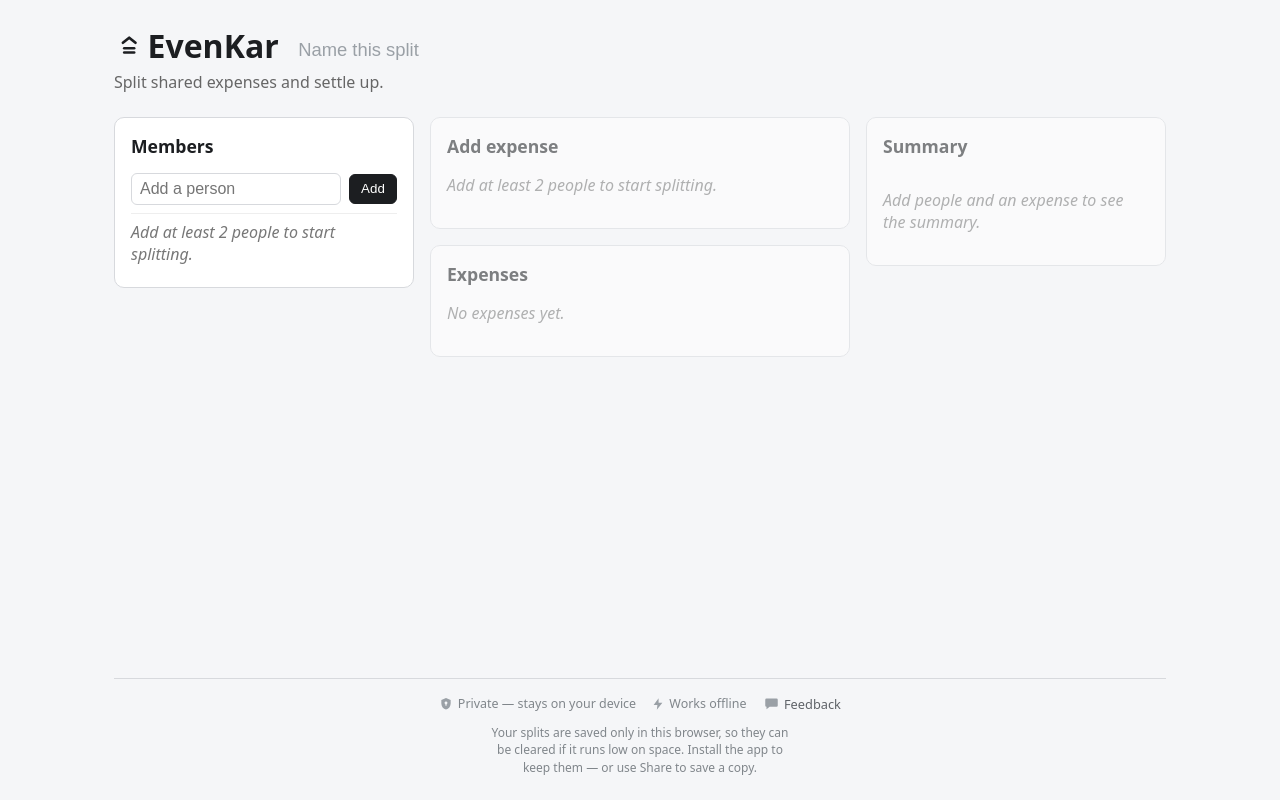
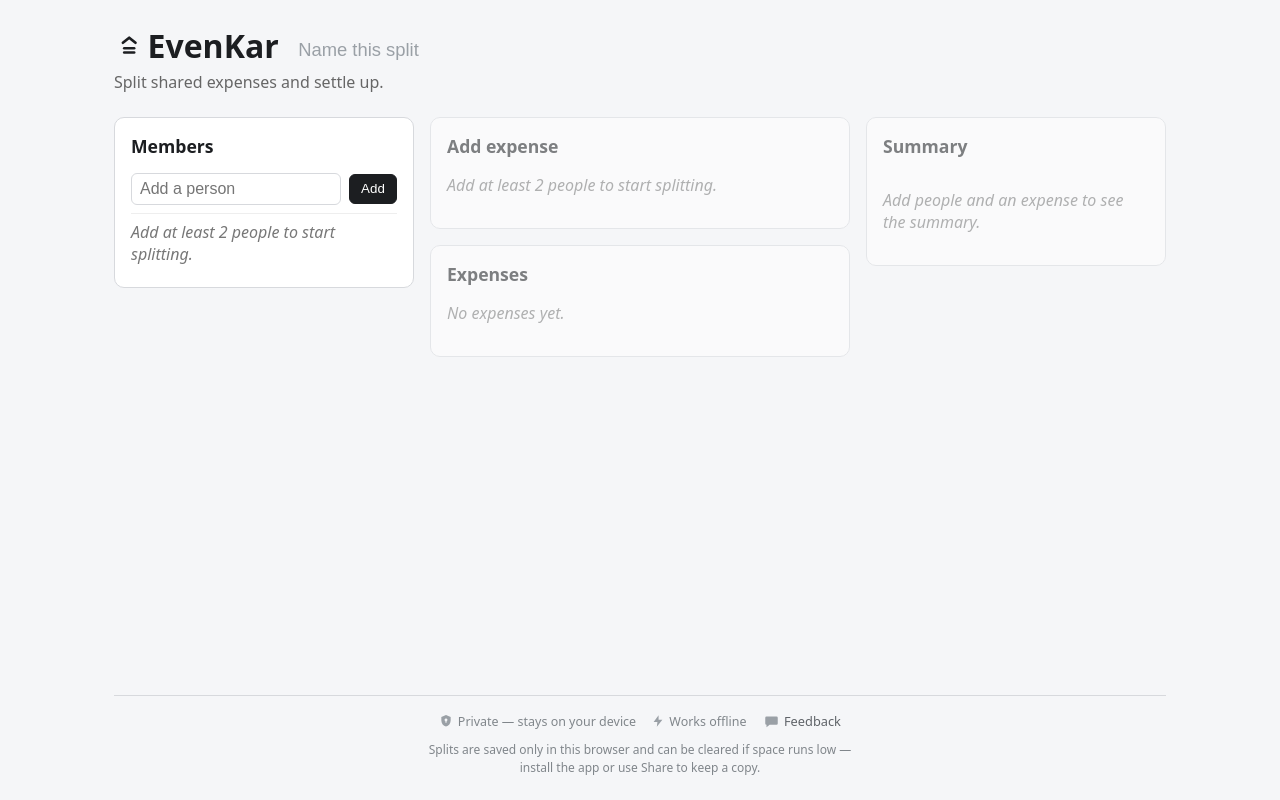
Before and after one commit to aashutosh-prakash/evenup, a React (Vite) app: page / in a window 1280 px wide. Built offline with nearby package versions, Linux system fonts and the light colour scheme.

Commit message:
style(footer): keep storage note to two lines
Tighten the copy and widen the readable column (44ch -> 62ch) so the note
wraps to two balanced lines instead of three.

Co-Authored-By: Claude Opus 4.8 (1M context) <noreply@anthropic.com>

```diff
--- a/src/components/AppFooter/AppFooter.css
+++ b/src/components/AppFooter/AppFooter.css
@@ -66,7 +66,7 @@
 .storage-note {
   flex-basis: 100%;
   margin: 0.3rem 0 0;
-  padding-inline: max(0px, (100% - 44ch) / 2);
+  padding-inline: max(0px, (100% - 62ch) / 2);
   font-size: 0.75rem;
   line-height: 1.45;
   color: #80868b;
--- a/src/components/AppFooter/AppFooter.jsx
+++ b/src/components/AppFooter/AppFooter.jsx
@@ -74,8 +74,8 @@ export default function AppFooter() {
 
       {storageAtRisk && (
         <p className="storage-note">
-          Your splits are saved only in this browser, so they can be cleared if it runs
-          low on space. Install the app to keep them — or use Share to save a copy.
+          Splits are saved only in this browser and can be cleared if space runs low —
+          install the app or use Share to keep a copy.
         </p>
       )}
     </footer>
```
